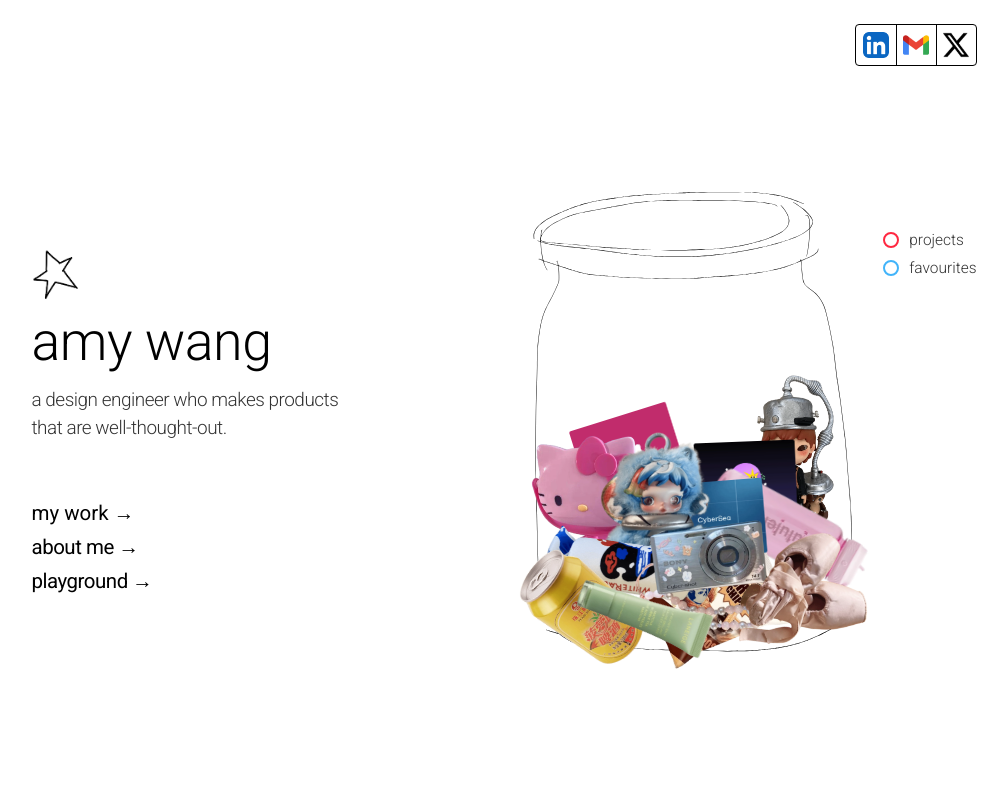
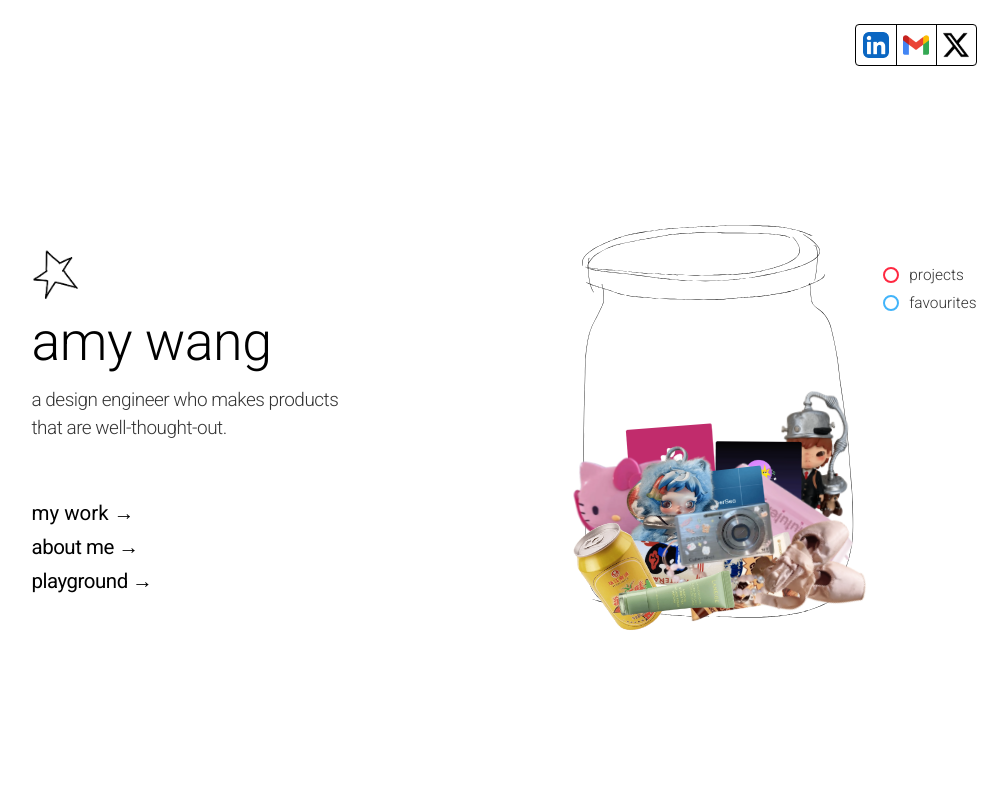
Before and after one commit to amyw41/amy-s-portfolio, a Next.js app: page / in a window 1280 px wide. Shown: the top 800 px of the page, without its empty margins (136-1144 px from the left). Built offline with nearby package versions, Linux system fonts and the light colour scheme.

Commit message:
update responsiveness

```diff
--- a/components/sections/Hero/Hero.module.css
+++ b/components/sections/Hero/Hero.module.css
@@ -8,8 +8,12 @@
    * not a live measurement (there's no ResizeObserver on the top bar), so
    * treat it as an approximation. It only matters as a ceiling for the
    * jar's height on short-but-wide viewports (see .jarWrapper below); being
-   * a bit conservative there is harmless. */
-  --available-height: calc(100dvh - 96px);
+   * a bit conservative there is harmless.
+   *
+   * Capped at 600px (what a ~696px-tall laptop window gives) so the
+   * laptop-sized hero is the largest it ever gets: on a taller monitor the
+   * jar stays that size instead of growing with the extra height. */
+  --available-height: min(calc(100dvh - 96px), 600px);
 }
 
 /* The width/centring itself comes from the global .pageContainer class
@@ -144,7 +148,7 @@
   margin: 5px 0 0 0;
   /* Back to its own explicit clamp (1.48vw) per request, rather than
    * matching .navLink's size. */
-  font-size: clamp(15px, 1.48vw, 23px);
+  font-size: clamp(15px, 1.48vw, 22.73px);
   /* 19px @1280 */
   font-weight: 300;
   line-height: 1.45;
```
